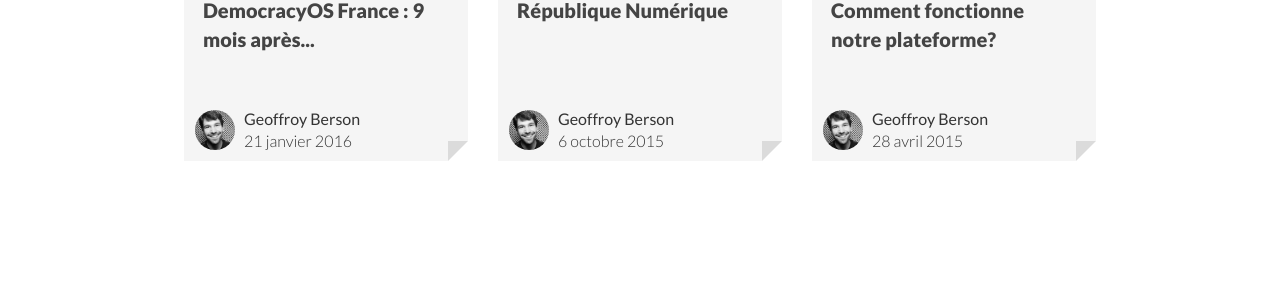
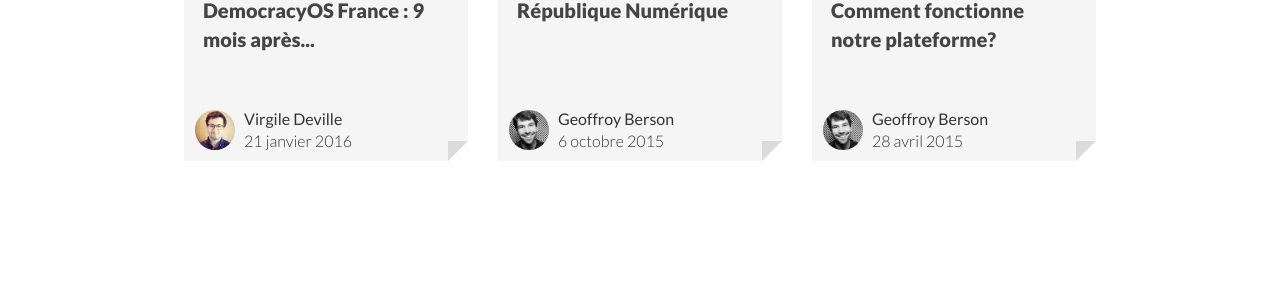
Before and after one commit to democracy-os-fr/democracy-os-fr.github.io, a Jekyll site: the page built from _posts/2016-09-06-repnumerique.md, in a window 1280 px wide and 900 px high, scrolled down 2192 px. Shown: the part 151-451 px from the top of the window. Built offline with Jekyll 4.4.1, drawn with Linux system fonts in a browser that asks for light colours; nearby versions of some CDN libraries; comment, search, counter and statistics services are not loaded.

Commit message:
author display fix

```diff
--- a/_includes/sidebar.html
+++ b/_includes/sidebar.html
@@ -58,7 +58,7 @@
                             </p>
 
 
-                             {% assign members = site.members | where:"title", page.auteur %}
+                             {% assign members = site.members | where:"title", post.auteur %}
                 {% for member in members %}
 
                 <img class="avatar avatar-blog avatarwell" src="{{site.baseurl}}/{{member.avatar}}" alt="{{name}}">
```
